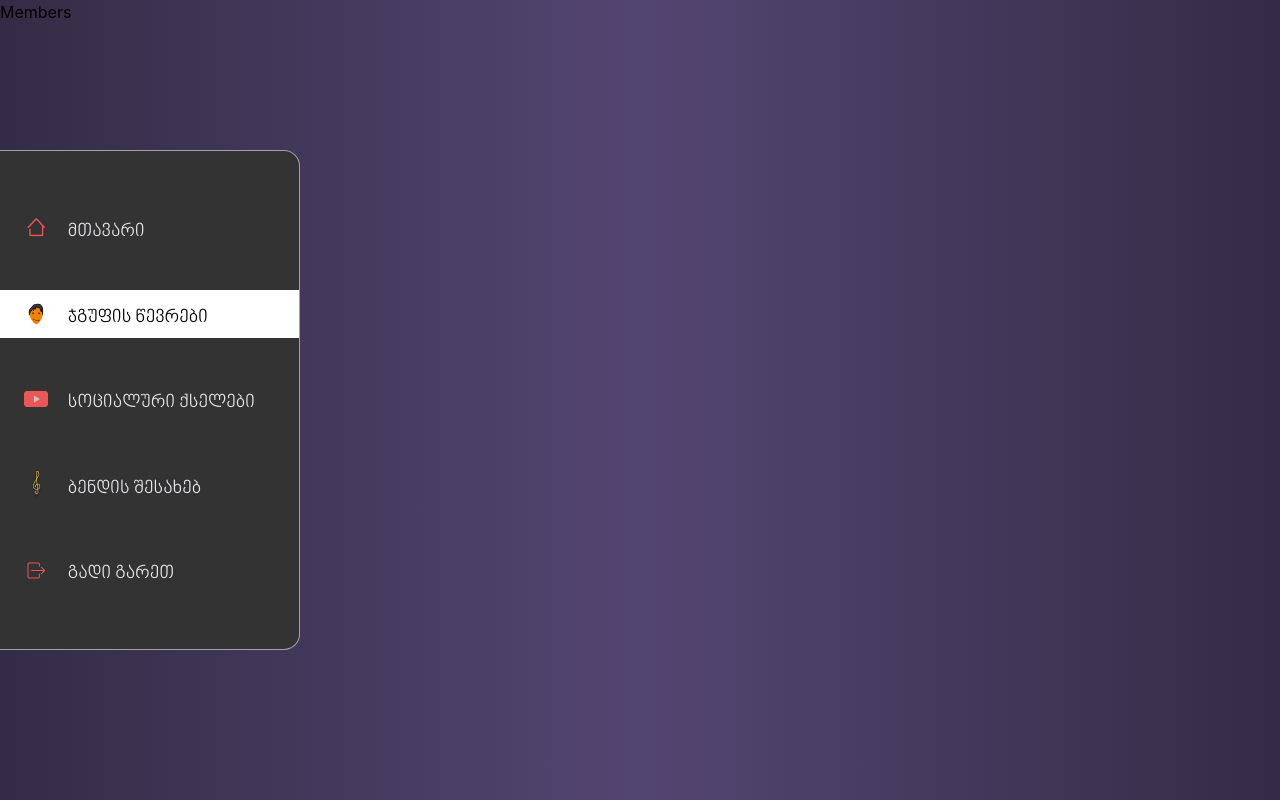
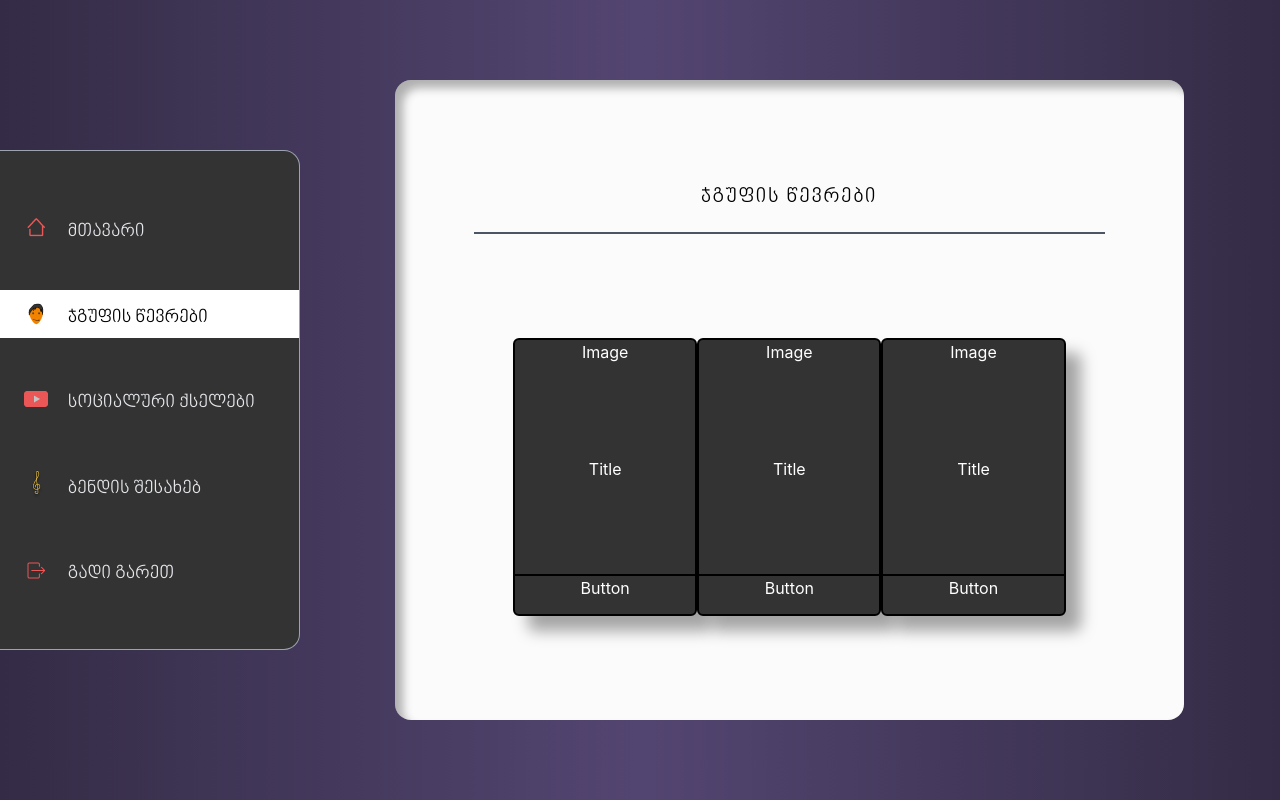
Before and after one commit to ibotchori/folk-soul, a React (Create React App) app: page /members in a window 1280 px wide. Built offline with nearby package versions, Linux system fonts and the light colour scheme.

Commit message:
style: add cards on Members page

```diff
--- a/src/pages/Members/Members.tsx
+++ b/src/pages/Members/Members.tsx
@@ -3,7 +3,41 @@ import React from 'react'
 type Props = {}
 
 const Members = (props: Props) => {
-  return <div>Members</div>
+  return (
+    <div className='flex justify-center md:justify-end items-center h-screen md:mr-24 w-full '>
+      {/* Content */}
+      <div className='w-4/6  sm:h-[60vh] md:h-[80vh]  bg-[#FBFBFB] rounded-2xl flex flex-col justify-evenly items-center shadow-[inset_8px_8px_10px_0_rgba(0,0,0,0.3)]'>
+        {/* Title */}
+        <p className='font-[mtavruli] text-xl  tracking-widest  w-[80%] text-center border-b-2 border-gray-600 pb-5'>
+          ჯგუფის წევრები
+        </p>
+        {/* Members */}
+        <div className='flex justify-between w-[70%]'>
+          <div className='bg-sidebarColor w-[13.5rem] h-[17.375rem] rounded-md shadow-[15px_15px_15px_rgba(0,0,0,0.35)] border-2 border-black text-white flex flex-col justify-between items-center'>
+            <div>Image</div>
+            <div>Title</div>
+            <div className=' w-full text-center h-10 border-t-2 border-black'>
+              Button
+            </div>
+          </div>
+          <div className='bg-sidebarColor w-[13.5rem] h-[17.375rem] rounded-md shadow-[15px_15px_15px_rgba(0,0,0,0.35)] border-2 border-black text-white flex flex-col justify-between items-center'>
+            <div>Image</div>
+            <div>Title</div>
+            <div className=' w-full text-center h-10 border-t-2 border-black'>
+              Button
+            </div>
+          </div>
+          <div className='bg-sidebarColor w-[13.5rem] h-[17.375rem] rounded-md shadow-[15px_15px_15px_rgba(0,0,0,0.35)] border-2 border-black text-white flex flex-col justify-between items-center'>
+            <div>Image</div>
+            <div>Title</div>
+            <div className=' w-full text-center h-10 border-t-2 border-black'>
+              Button
+            </div>
+          </div>
+        </div>
+      </div>
+    </div>
+  )
 }
 
 export default Members
```
